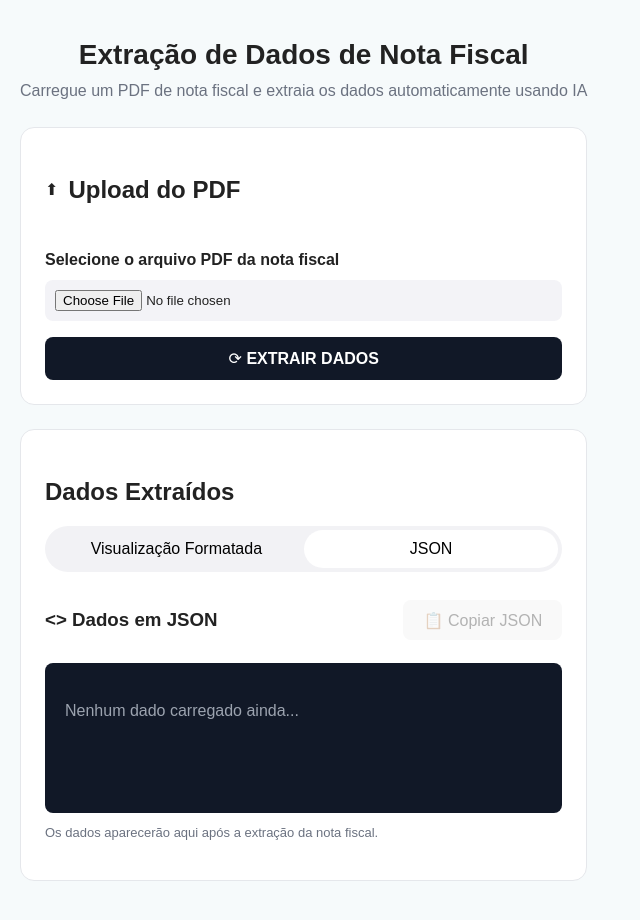
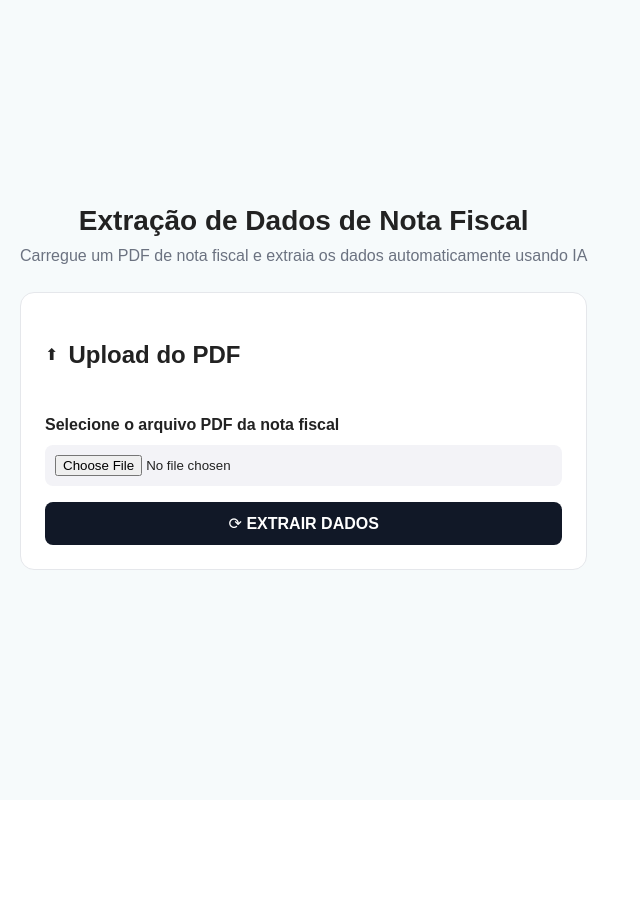
Before and after one commit to Ariane-Prado/Saldo-Verde, a React app in the folder frontend/: page / in a window 1280 px wide. Shown: the top 920 px of the page, without its empty margins (0-640 px from the left). After the commit the page ends 800 px from the top, so only its background shows below. Built offline with nearby package versions, Linux system fonts and the light colour scheme; the HTML template or start-up script is replaced by a standard one.

Commit message:
feat: upload de PDF funcionando (frontend + backend)

```diff
--- a/frontend/src/components/UploadNota.jsx
+++ b/frontend/src/components/UploadNota.jsx
@@ -1,61 +1,60 @@
+import { useState } from "react";
 import "../App.css";
 
 export default function UploadNota() {
+  const [arquivo, setArquivo] = useState(null);
+
+  function selecionarArquivo(event) {
+    console.log("Arquivo selecionado:", event.target.files[0]);
+    setArquivo(event.target.files[0]);
+  }
+
+  async function extrairDados() {
+    console.log("Botão clicado");
+
+    if (!arquivo) {
+      console.log("Nenhum arquivo selecionado");
+      alert("Selecione um PDF primeiro.");
+      return;
+    }
+
+    const formData = new FormData();
+    formData.append("file", arquivo);
+
+    const resposta = await fetch("http://localhost:8000/extrair", {
+      method: "POST",
+      body: formData,
+    });
+
+    const dados = await resposta.json();
+    console.log("Resposta do backend:", dados);
+  }
+
   return (
     <main className="pagina">
-      {/* Cabeçalho */}
       <section className="cabecalho">
         <h1>Extração de Dados de Nota Fiscal</h1>
-        <p>
-          Carregue um PDF de nota fiscal e extraia os dados automaticamente usando IA
-        </p>
+        <p>Carregue um PDF de nota fiscal e extraia os dados automaticamente usando IA</p>
       </section>
 
-      {/* Card Upload */}
       <section className="card">
         <div className="card-titulo">
           <span>⬆</span>
           <h2>Upload do PDF</h2>
         </div>
 
-        <label className="label">
-          Selecione o arquivo PDF da nota fiscal
-        </label>
+        <label className="label">Selecione o arquivo PDF da nota fiscal</label>
 
         <input
           className="input-arquivo"
           type="file"
           accept="application/pdf"
+          onChange={selecionarArquivo}
         />
 
-        <button className="botao">
+        <button className="botao" onClick={extrairDados}>
           ⟳ EXTRAIR DADOS
         </button>
-      </section>
-
-      {/* Card Resultado (vazio por enquanto) */}
-      <section className="card resultado">
-        <h2>Dados Extraídos</h2>
-
-        <div className="abas">
-          <button>Visualização Formatada</button>
-          <button className="ativo">JSON</button>
-        </div>
-
-        <div className="json-topo">
-          <h3>&lt;&gt; Dados em JSON</h3>
-          <button disabled>📋 Copiar JSON</button>
-        </div>
-
-        <div className="json-box">
-          <p style={{ color: "#9ca3af" }}>
-            Nenhum dado carregado ainda...
-          </p>
-        </div>
-
-        <p className="observacao">
-          Os dados aparecerão aqui após a extração da nota fiscal.
-        </p>
       </section>
     </main>
   );
```
Also changed, not shown: 3 other files (tests, documents, lock files or other folders).
